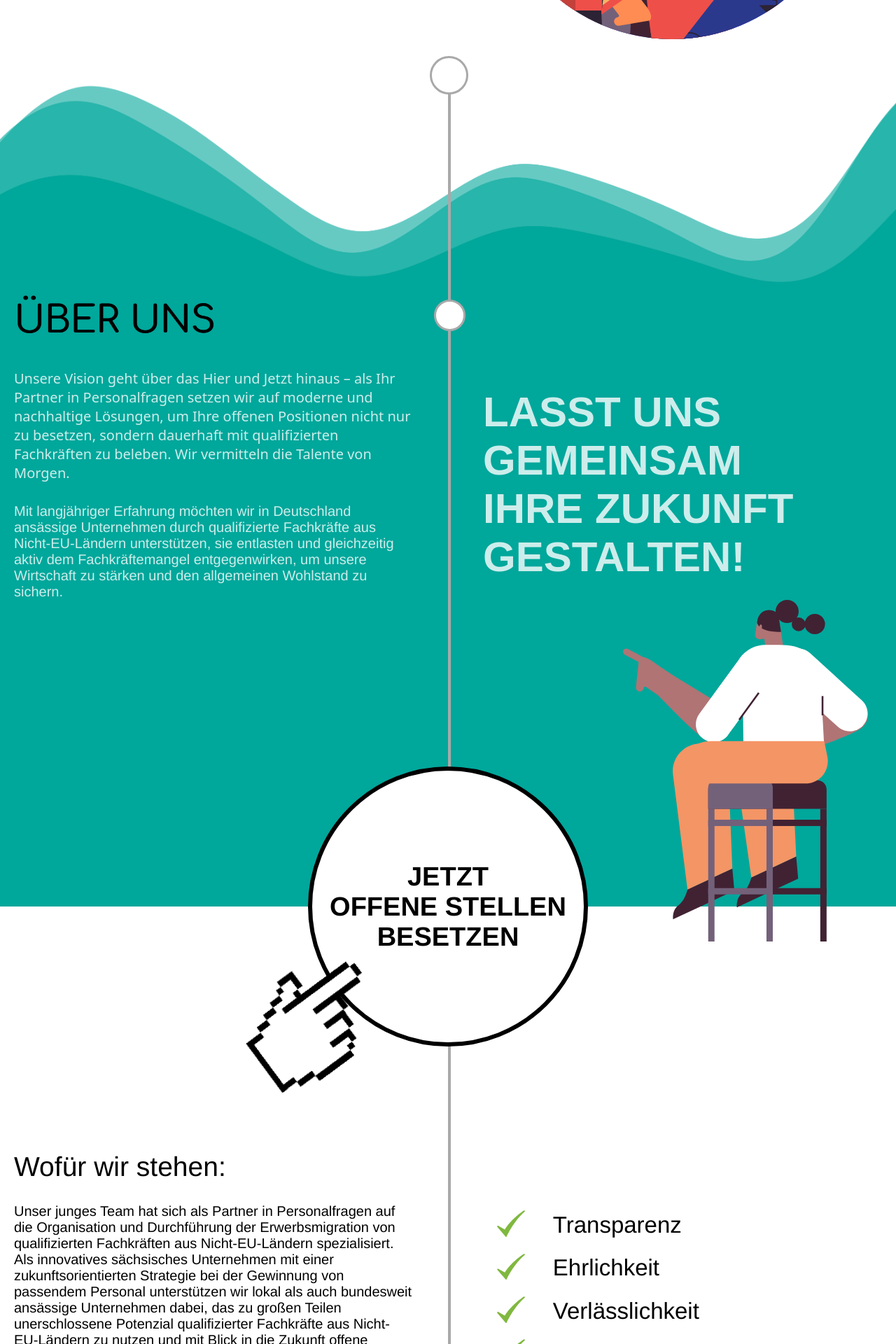
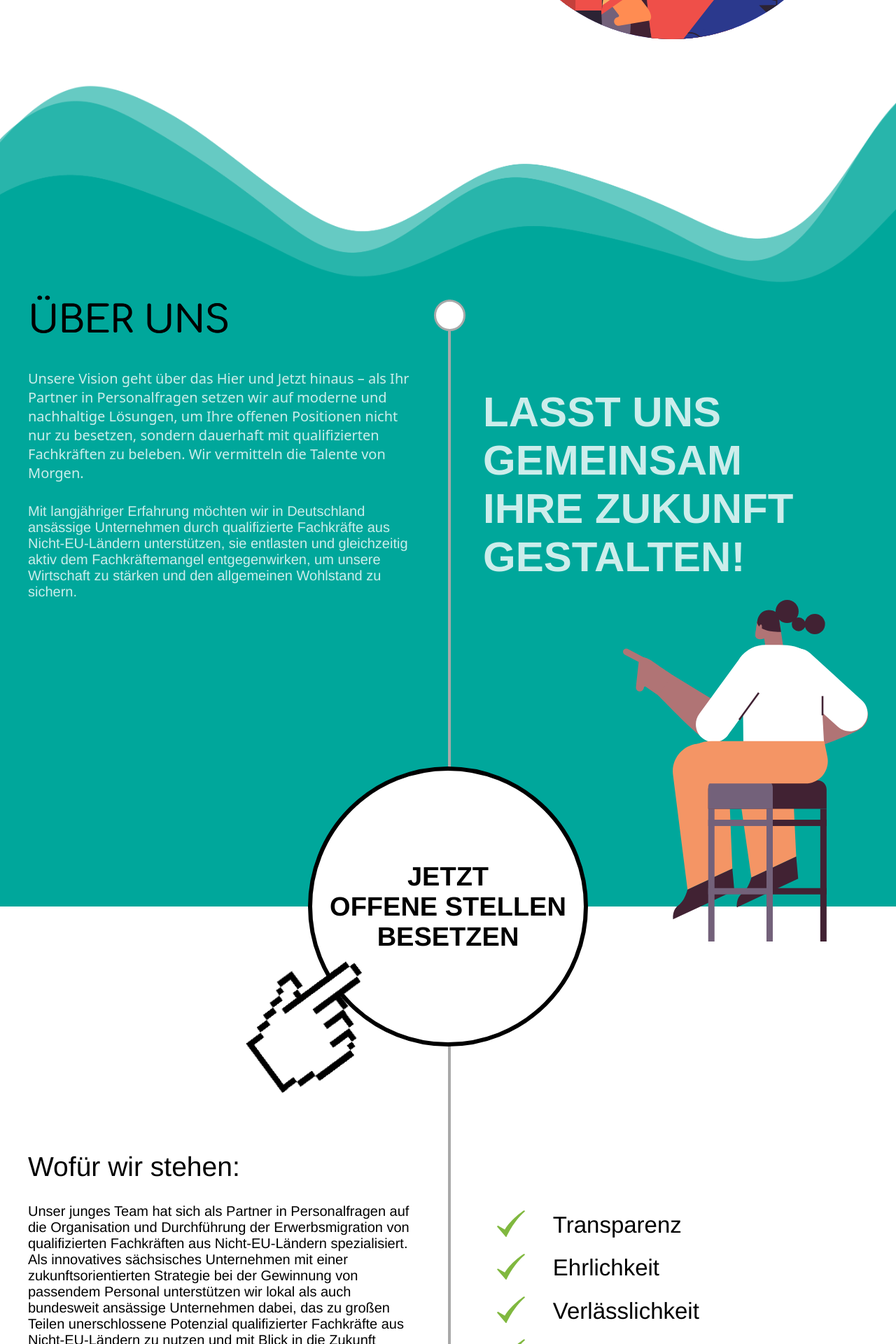
Before and after one commit to tommyb96/modern-mind-recruitment, a React (Create React App) app: page / in a window 1280 px wide. Shown: the part 1400-3320 px from the top of the page at 70% size. Built offline with nearby package versions, Linux system fonts and the light colour scheme.

Commit message:
remove margin on leistung page

```diff
--- a/src/components/AboutUs/AboutUs.js
+++ b/src/components/AboutUs/AboutUs.js
@@ -41,11 +41,6 @@ const AboutUs = () => {
   };
 
   const sections = [
-    {
-      id: "über-uns",
-      ref: useRef(null),
-      isVisible: false,
-    },
     {
       id: "headingcircle",
       ref: useRef(null),
@@ -164,17 +159,11 @@ const AboutUs = () => {
     <>
       <WavesWrapper>
         {" "}
-        <WavesLine>
-          <WavesCircle
-            ref={sections[0].ref}
-            isVisible={isVisible[sections[0].id]}
-          />
-        </WavesLine>
-        <Waves id={sections[0].id} src={waves} alt="waves"></Waves>
+        <Waves id="über-uns" src={waves} alt="waves"></Waves>
       </WavesWrapper>
       <GreenWrapper>
         <GreenLine>
-          <Circle ref={sections[1].ref} isVisible={isVisible[sections[1].id]} />
+          <Circle ref={sections[0].ref} isVisible={isVisible[sections[0].id]} />
           <ContactButton
             onClick={() => scrollToSection("kontakt")}
             ref={contactButtonRef}
@@ -190,8 +179,8 @@ const AboutUs = () => {
         <FirstTable>
           <tr>
             <Heading
-              ref={sections[2].ref}
-              isVisible={isVisible[sections[2].id]}
+              ref={sections[1].ref}
+              isVisible={isVisible[sections[1].id]}
             >
               über uns
             </Heading>
@@ -222,8 +211,8 @@ const AboutUs = () => {
         <HiddenFirstTable>
           <tr>
             <Heading
-              ref={sections[4].ref}
-              isVisible={isVisible[sections[4].id]}
+              ref={sections[3].ref}
+              isVisible={isVisible[sections[3].id]}
             >
               über uns
             </Heading>
@@ -258,8 +247,8 @@ const AboutUs = () => {
         <Woman
           src={woman}
           alt="woman pointing at something"
-          ref={sections[3].ref}
-          isVisible={isVisible[sections[3].id]}
+          ref={sections[2].ref}
+          isVisible={isVisible[sections[2].id]}
         ></Woman>
       </GreenWrapper>
       <WhiteWrapper>
@@ -278,8 +267,8 @@ const AboutUs = () => {
         <SecondTable>
           <tr>
             <HeaderCell
-              ref={sections[5].ref}
-              isVisible={isVisible[sections[5].id]}
+              ref={sections[4].ref}
+              isVisible={isVisible[sections[4].id]}
             >
               Wofür wir stehen:
             </HeaderCell>
@@ -307,10 +296,21 @@ const AboutUs = () => {
               <Checkmark src={checkmark} alt="checkmark" />
             </th>
             <RightCell
+              ref={sections[5].ref}
+              isVisible={isVisible[sections[5].id]}
+            >
+              Transparenz
+            </RightCell>
+          </tr>
+          <tr>
+            <th>
+              <Checkmark src={checkmark} alt="checkmark" />
+            </th>
+            <RightCell
               ref={sections[6].ref}
               isVisible={isVisible[sections[6].id]}
             >
-              Transparenz
+              Ehrlichkeit
             </RightCell>
           </tr>
           <tr>
@@ -321,7 +321,7 @@ const AboutUs = () => {
               ref={sections[7].ref}
               isVisible={isVisible[sections[7].id]}
             >
-              Ehrlichkeit
+              Verlässlichkeit
             </RightCell>
           </tr>
           <tr>
@@ -332,7 +332,7 @@ const AboutUs = () => {
               ref={sections[8].ref}
               isVisible={isVisible[sections[8].id]}
             >
-              Verlässlichkeit
+              Persönlichkeit
             </RightCell>
           </tr>
           <tr>
@@ -343,7 +343,7 @@ const AboutUs = () => {
               ref={sections[9].ref}
               isVisible={isVisible[sections[9].id]}
             >
-              Persönlichkeit
+              Herzlichkeit
             </RightCell>
           </tr>
           <tr>
@@ -354,26 +354,15 @@ const AboutUs = () => {
               ref={sections[10].ref}
               isVisible={isVisible[sections[10].id]}
             >
-              Herzlichkeit
-            </RightCell>
-          </tr>
-          <tr>
-            <th>
-              <Checkmark src={checkmark} alt="checkmark" />
-            </th>
-            <RightCell
-              ref={sections[11].ref}
-              isVisible={isVisible[sections[11].id]}
-            >
               Zukunft
             </RightCell>
-          </tr>
+          </tr>{" "}
         </SecondTable>
         <HiddenSecondTable>
           <tr>
             <HeaderCell
-              ref={sections[12].ref}
-              isVisible={isVisible[sections[12].id]}
+              ref={sections[11].ref}
+              isVisible={isVisible[sections[11].id]}
             >
               Wofür wir stehen:
             </HeaderCell>
@@ -398,12 +387,22 @@ const AboutUs = () => {
           </tr>
           <tr>
             <RightCell
+              ref={sections[12].ref}
+              isVisible={isVisible[sections[12].id]}
+            >
+              {" "}
+              <Checkmark src={checkmark} alt="checkmark" />
+              Transparenz
+            </RightCell>
+          </tr>
+          <tr>
+            <RightCell
               ref={sections[13].ref}
               isVisible={isVisible[sections[13].id]}
             >
               {" "}
               <Checkmark src={checkmark} alt="checkmark" />
-              Transparenz
+              Ehrlichkeit
             </RightCell>
           </tr>
           <tr>
@@ -413,7 +412,7 @@ const AboutUs = () => {
             >
               {" "}
               <Checkmark src={checkmark} alt="checkmark" />
-              Ehrlichkeit
+              Verlässlichkeit
             </RightCell>
           </tr>
           <tr>
@@ -423,7 +422,7 @@ const AboutUs = () => {
             >
               {" "}
               <Checkmark src={checkmark} alt="checkmark" />
-              Verlässlichkeit
+              Persönlichkeit
             </RightCell>
           </tr>
           <tr>
@@ -433,23 +432,13 @@ const AboutUs = () => {
             >
               {" "}
               <Checkmark src={checkmark} alt="checkmark" />
-              Persönlichkeit
+              Herzlichkeit
             </RightCell>
           </tr>
           <tr>
             <RightCell
               ref={sections[17].ref}
               isVisible={isVisible[sections[17].id]}
-            >
-              {" "}
-              <Checkmark src={checkmark} alt="checkmark" />
-              Herzlichkeit
-            </RightCell>
-          </tr>
-          <tr>
-            <RightCell
-              ref={sections[18].ref}
-              isVisible={isVisible[sections[18].id]}
             >
               {" "}
               <Checkmark src={checkmark} alt="checkmark" />
@@ -470,47 +459,6 @@ const WavesWrapper = styled.div`
 
   @media (max-width: 900px) {
     margin-top: 50px;
-  }
-`;
-
-const WavesLine = styled.div`
-  position: absolute;
-  bottom: 0;
-  left: 50%;
-  height: 100%;
-  width: 3.5px;
-  background-color: darkgray;
-
-  @media (max-width: 900px) {
-    left: 10%;
-    height: 140%;
-  }
-
-  @media (max-width: 700px) {
-    left: 5%;
-  }
-
-  @media (max-width: 480px) {
-    display: none;
-  }
-`;
-
-const WavesCircle = styled.div`
-  position: absolute;
-  top: -40px;
-  left: -26px;
-  background-color: white;
-  width: 55px;
-  height: 55px;
-  border-radius: 50%;
-  border: 3.5px solid darkgray;
-  transform: scale(${(props) => (props.isVisible ? 1 : 0.8)});
-  transition: transform 0.7s ease;
-
-  @media (max-width: 700px) {
-    width: 40px;
-    height: 40px;
-    left: -18px;
   }
 `;
 
@@ -563,10 +511,6 @@ const Circle = styled.div`
   z-index: 200;
   transform: scale(${(props) => (props.isVisible ? 1 : 0.8)});
   transition: transform 0.7s ease;
-
-  @media (max-width: 900px) {
-    top: 115px;
-  }
 `;
 
 const ContactButton = styled.a`
@@ -642,7 +586,7 @@ const Heading = styled.th`
   transition: opacity 0.5s ease-in-out, transform 0.5s ease-in-out;
 
   @media (max-width: 1400px) {
-    padding-left: 20px;
+    padding-left: 40px;
   }
 
   @media (max-width: 900px) {
@@ -673,7 +617,7 @@ const BoldText = styled.th`
   opacity: 0.8;
 
   @media (max-width: 1400px) {
-    padding-left: 20px;
+    padding-left: 40px;
     padding-right: 50px;
   }
 
@@ -704,7 +648,7 @@ const LeftDiv = styled.th`
   opacity: 0.8;
 
   @media (max-width: 1400px) {
-    padding-left: 20px;
+    padding-left: 40px;
     padding-right: 50px;
   }
 
@@ -737,7 +681,7 @@ const Statement = styled.th`
   padding-right: 50px;
 
   @media (max-width: 1400px) {
-    padding-right: 20px;
+    padding-right: 40px;
     padding-left: 50px;
   }
 
@@ -838,7 +782,7 @@ const HiddenContactButton = styled.a`
   border-radius: 50%;
   border: 1vw solid black;
   margin: auto;
-  margin-top: 100px;
+  margin-top: 60px;
   transition: transform 0.3s ease;
 
   &:hover {
@@ -917,7 +861,7 @@ const HeaderCell = styled.th`
   transition: opacity 0.5s ease-in-out, transform 0.5s ease-in-out;
 
   @media (max-width: 1400px) {
-    padding-left: 20px;
+    padding-left: 40px;
   }
 
   @media (max-width: 900px) {
@@ -941,7 +885,7 @@ const LeftCell = styled.th`
   padding-right: 100px;
 
   @media (max-width: 1400px) {
-    padding-left: 20px;
+    padding-left: 40px;
     padding-right: 50px;
   }
 
@@ -996,10 +940,14 @@ const HiddenSecondTable = styled.table`
   border-collapse: collapse;
   width: 100%;
   margin: auto;
-  margin-top: 80px;
-  margin-bottom: 100px;
+  margin-top: 120px;
+  margin-bottom: 70px;
 
   @media (min-width: 901px) {
     display: none;
   }
+
+  @media (max-width: 480px) {
+    margin-top: 70px;
+  }
 `;
--- a/src/components/Leistungen/Leistungen.js
+++ b/src/components/Leistungen/Leistungen.js
@@ -112,7 +112,6 @@ export default function Leistungen() {
         <Line>
           <Circle ref={sections[0].ref} isVisible={isVisible[sections[0].id]} />
         </Line>
-
         <FirstTable>
           <tr>
             <th></th>
@@ -332,6 +331,10 @@ const Papa = styled.img`
     transform: translateX(0);
     transition: none;
   }
+
+  @media (max-width: 480px) {
+    margin-top: 40px;
+  }
 `;
 
 const FirstTable = styled.table`
@@ -379,7 +382,7 @@ const Heading = styled.th`
   transition: opacity 0.5s ease-in-out, transform 0.5s ease-in-out;
 
   @media (max-width: 1400px) {
-    padding-right: 20px;
+    padding-right: 40px;
     padding-left: 50px;
   }
 
@@ -393,6 +396,7 @@ const Heading = styled.th`
 
   @media (max-width: 480px) {
     padding-left: 30px;
+    padding-bottom: 30px;
     font-size: 33px;
   }
 `;
@@ -407,7 +411,7 @@ const FirstText = styled.th`
 
   @media (max-width: 1400px) {
     padding-left: 50px;
-    padding-right: 50px;
+    padding-right: 40px;
   }
 
   @media (max-width: 900px) {
@@ -421,6 +425,7 @@ const FirstText = styled.th`
   @media (max-width: 480px) {
     padding-left: 30px;
     padding-right: 20px;
+    padding-bottom: 20px;
     font-size: 18px;
   }
 `;
@@ -458,7 +463,7 @@ const SecondText = styled.th`
   opacity: 0.8;
 
   @media (max-width: 1400px) {
-    padding-right: 50px;
+    padding-right: 40px;
     padding-left: 50px;
   }
 
@@ -474,6 +479,7 @@ const SecondText = styled.th`
     padding-left: 30px;
     padding-right: 20px;
     font-size: 18px;
+    padding-top: 25px;
   }
 `;
 
```
